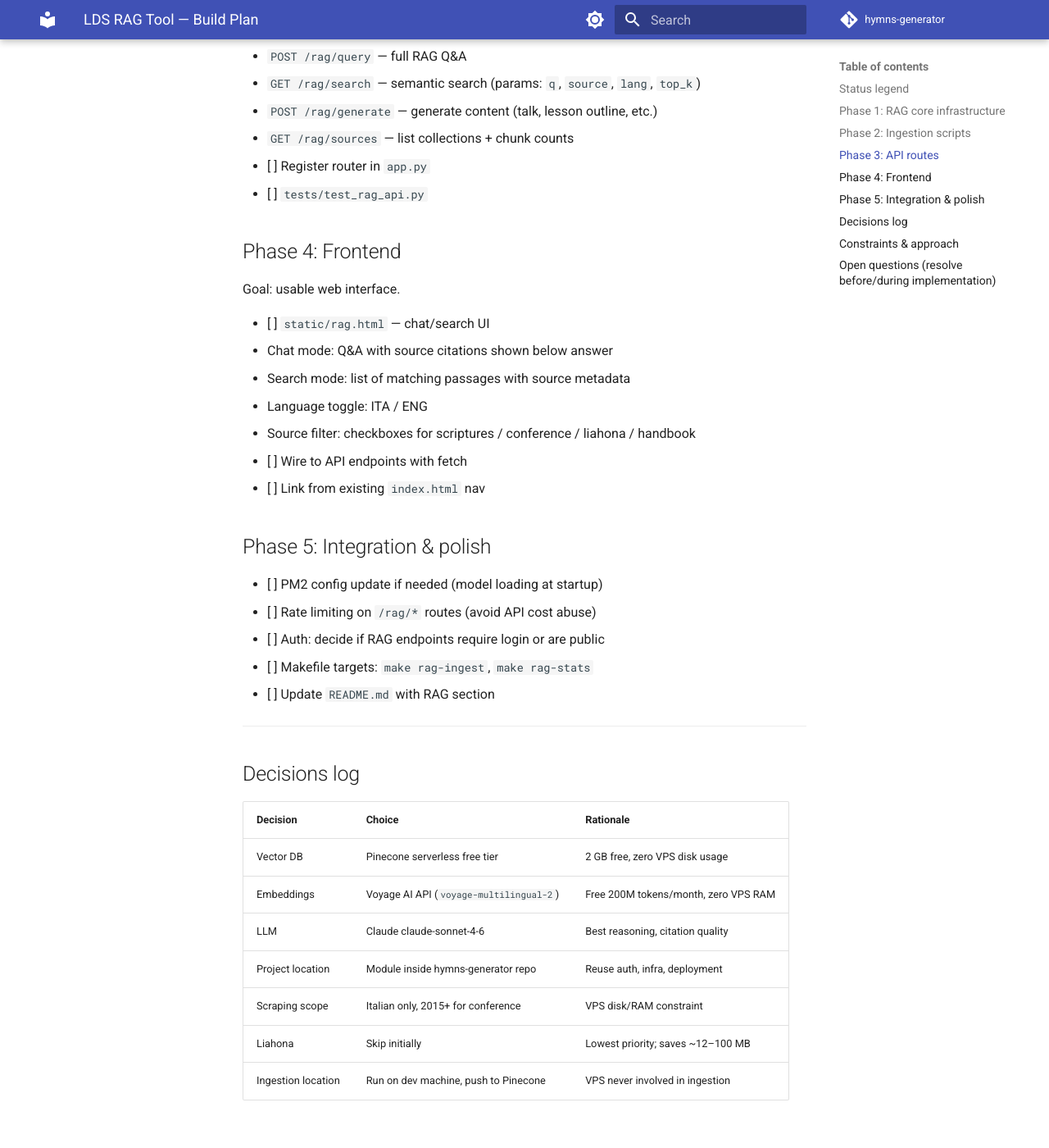
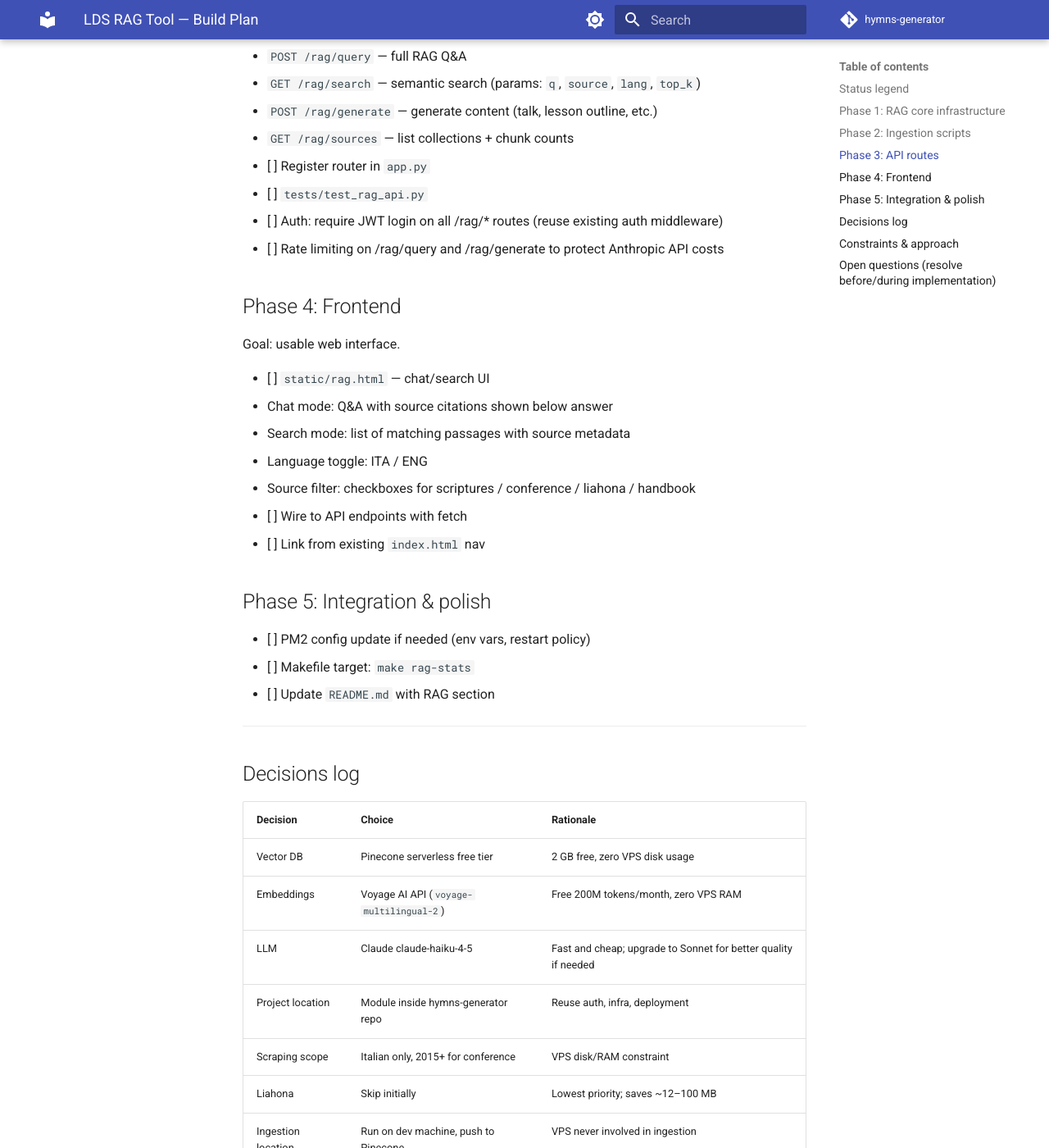
Before and after one commit to Pippobaudoicon/hymns-generator, an MkDocs documentation site: the page built from docs/lds-rag/build-plan.md, in a window 1280 px wide and 1400 px high, scrolled down 1405 px. Shown: the whole window at 82% size. Built offline with MkDocs 1.6.1 and Material for MkDocs 9.7.7, drawn with Linux system fonts in a browser that asks for light colours; comment, search, counter and statistics services are not loaded; some of the changed text lies outside the part shown.

Commit message:
docs: reconcile RAG docs — fix inconsistencies, resolve decisions
- Fix data-sources.md: replace sentence-transformers/ChromaDB refs with Voyage AI/Pinecone in pipeline diagram; remove stale ChromaDB storage table
- Fix build-plan.md: Phase 2 goal now references Pinecone; LLM row corrected to claude-haiku-4-5; move auth+rate limiting from Phase 5 to Phase 3; remove duplicate make rag-ingest; fix stale "model loading" line; resolve auth open question (login required)
- Fix architecture.md: add Pinecone index config (name, cosine metric); add dependency risks + fallback notes; add auth/rate limiting section; add caching + dry-run notes

https://claude.ai/code/session_017BdTvZER1VziRMKtxt4nSY

```diff
--- a/docs/lds-rag/build-plan.md
+++ b/docs/lds-rag/build-plan.md
@@ -45,6 +45,8 @@ Goal: exposed HTTP endpoints.
   - `GET /rag/sources` — list collections + chunk counts
 - [ ] Register router in `app.py`
 - [ ] `tests/test_rag_api.py`
+- [ ] Auth: require JWT login on all /rag/* routes (reuse existing auth middleware)
+- [ ] Rate limiting on /rag/query and /rag/generate to protect Anthropic API costs
 
 ## Phase 4: Frontend
 
@@ -60,10 +62,8 @@ Goal: usable web interface.
 
 ## Phase 5: Integration & polish
 
-- [ ] PM2 config update if needed (model loading at startup)
-- [ ] Rate limiting on `/rag/*` routes (avoid API cost abuse)
-- [ ] Auth: decide if RAG endpoints require login or are public
-- [ ] Makefile targets: `make rag-ingest`, `make rag-stats`
+- [ ] PM2 config update if needed (env vars, restart policy)
+- [ ] Makefile target: `make rag-stats`
 - [ ] Update `README.md` with RAG section
 
 ---
@@ -74,7 +74,7 @@ Goal: usable web interface.
 |---|---|---|
 | Vector DB | Pinecone serverless free tier | 2 GB free, zero VPS disk usage |
 | Embeddings | Voyage AI API (`voyage-multilingual-2`) | Free 200M tokens/month, zero VPS RAM |
-| LLM | Claude claude-sonnet-4-6 | Best reasoning, citation quality |
+| LLM | Claude claude-haiku-4-5 | Fast and cheap; upgrade to Sonnet for better quality if needed |
 | Project location | Module inside hymns-generator repo | Reuse auth, infra, deployment |
 | Scraping scope | Italian only, 2015+ for conference | VPS disk/RAM constraint |
 | Liahona | Skip initially | Lowest priority; saves ~12–100 MB |
@@ -94,4 +94,4 @@ The VPS runs only FastAPI + API calls. Its footprint for this module is ~0 MB di
 ## Open questions (resolve before/during implementation)
 
 1. **API keys** — need three: `ANTHROPIC_API_KEY`, `VOYAGE_API_KEY`, `PINECONE_API_KEY`. All have free tiers.
-2. **Auth on RAG routes** — public access or require login?
+2. **Auth on RAG routes** — **resolved: login required** (JWT, reuse existing auth middleware)
```
Also changed, not shown: other parts of docs/lds-rag/build-plan.md (+1 -1 lines), docs/lds-rag/architecture.md (+18 -0 lines), docs/lds-rag/data-sources.md (+4 -12 lines).
